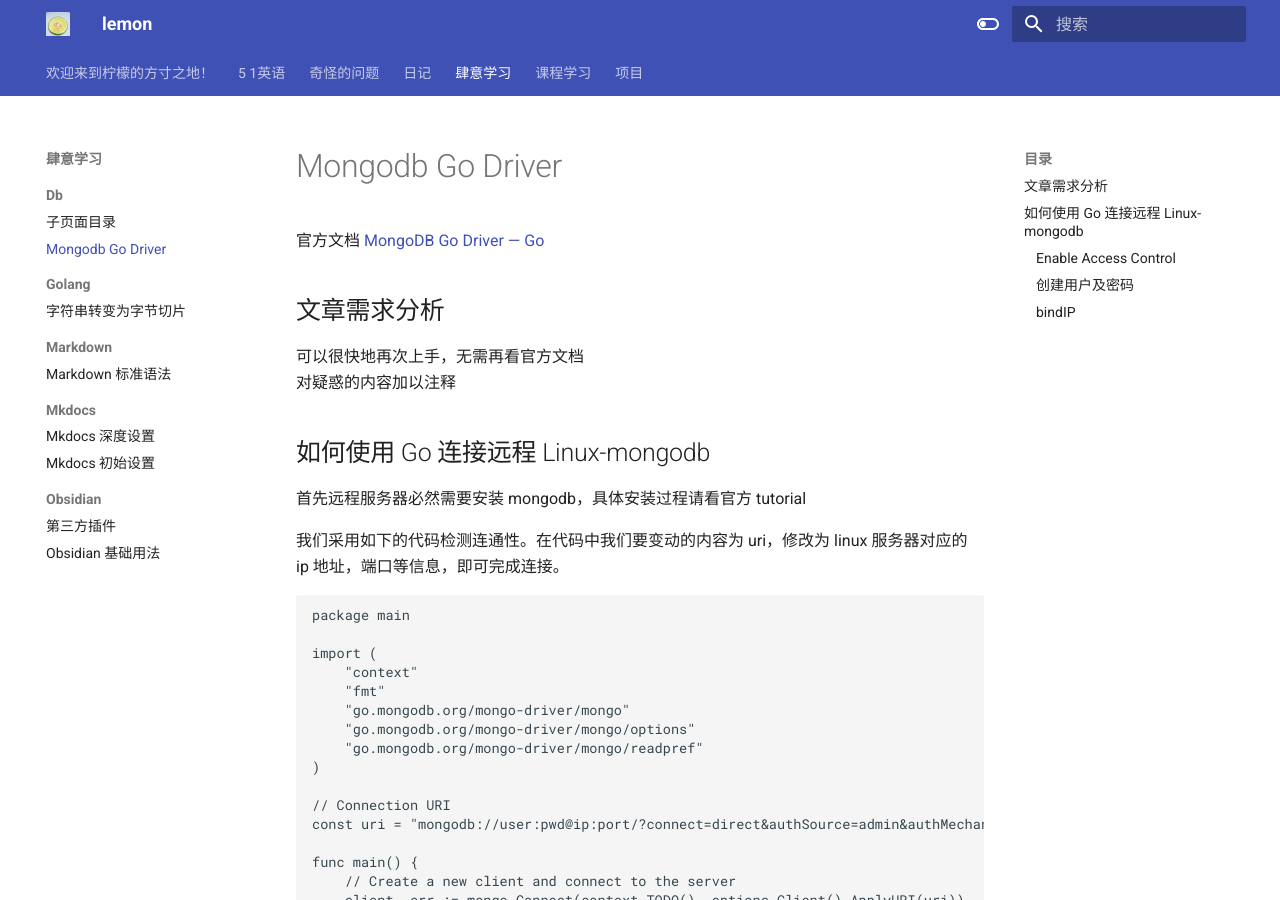
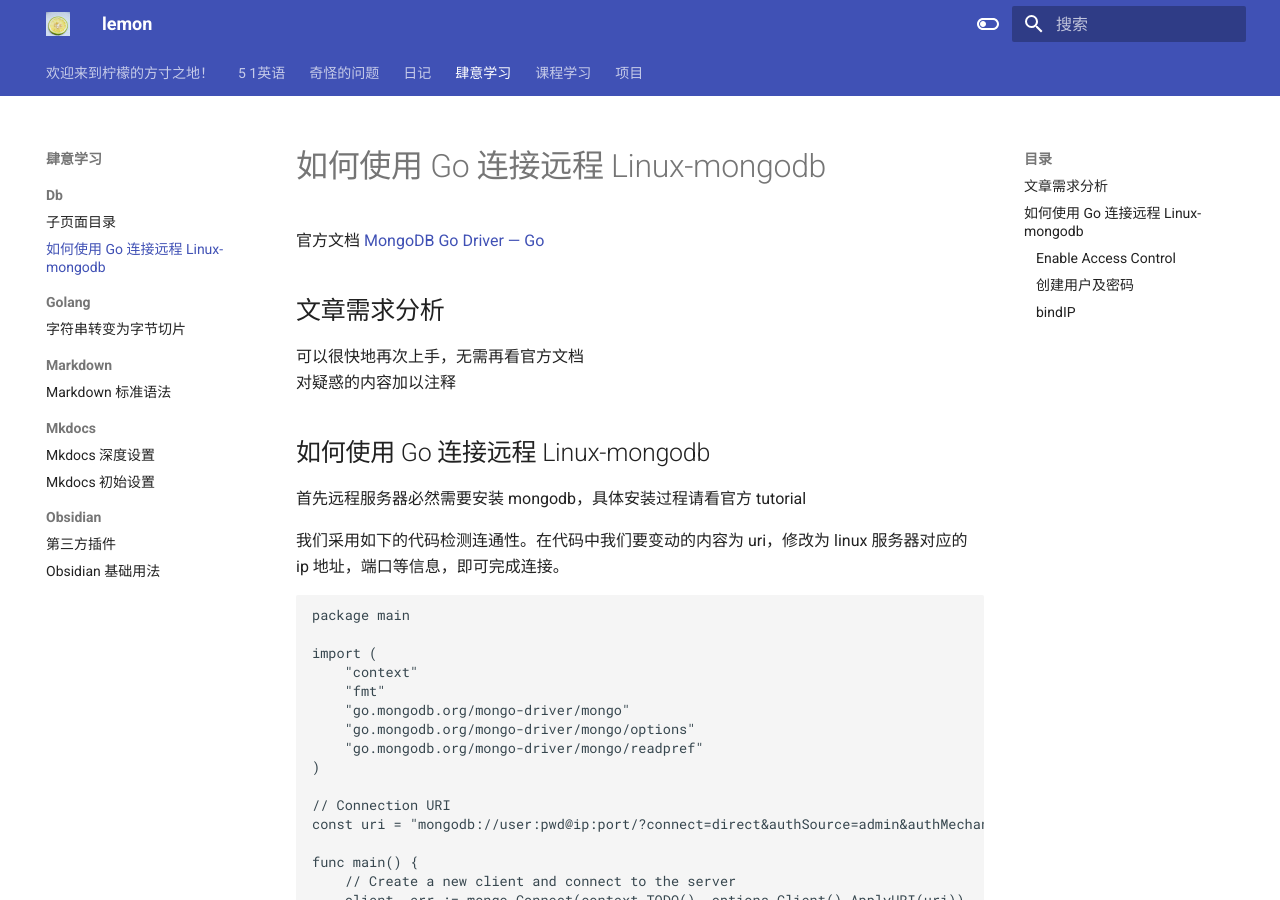
Before and after one commit to Apostle-lemon/Apostle-lemon.github.io, an MkDocs documentation site: the page built from docs/肆意学习/db/如何使用 Go 连接远程 Linux-mongodb.md, in a window 1280 px wide and 900 px high. Built offline with MkDocs 1.6.1 and Material for MkDocs 9.7.7, drawn with Linux system fonts in a browser that asks for light colours.

Commit message:
vault backup: 2022-10-31 13:00:54
Affected files:
docs/肆意学习/db/如何使用 Go 连接远程 Linux-mongodb.md

```diff
--- a/docs/肆意学习/db/mongodb Go Driver.md
+++ b/docs/肆意学习/db/如何使用 Go 连接远程 Linux-mongodb.md
@@ -1,4 +1,4 @@
-# Mongodb Go Driver
+# 如何使用 Go 连接远程 Linux-mongodb
 
 官方文档 [MongoDB Go Driver — Go](https://www.mongodb.com/docs/drivers/go/current/)
 
```
